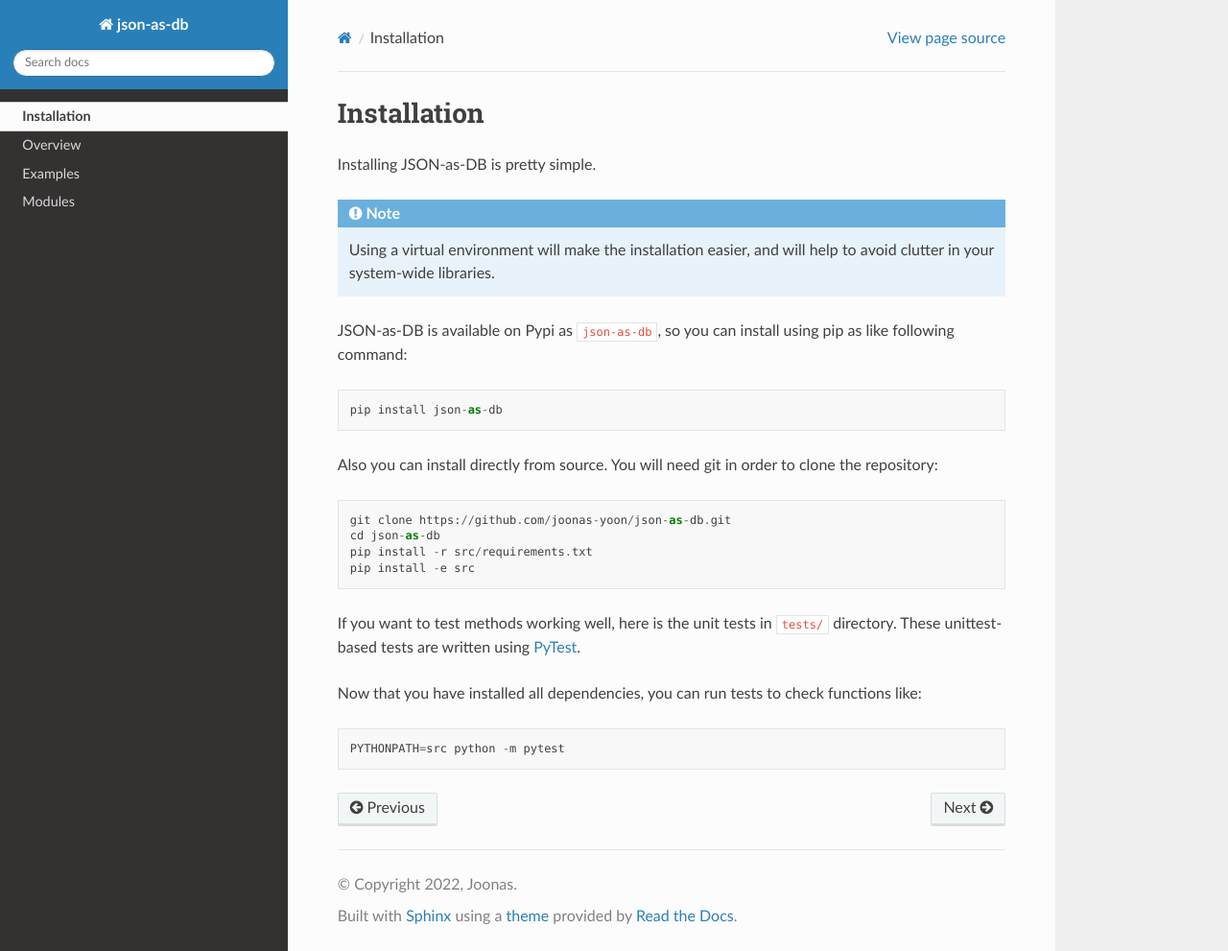
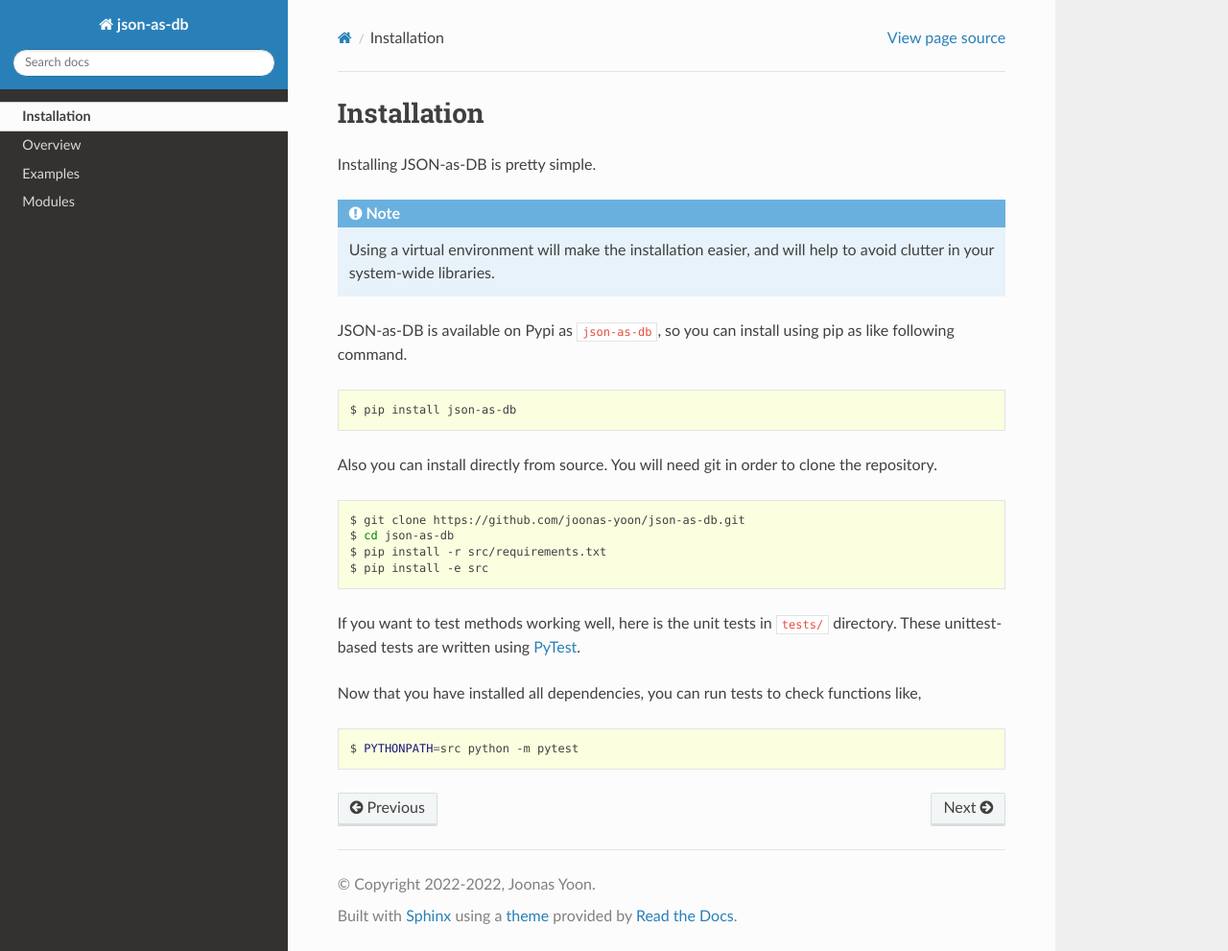
Before and after one commit to joonas-yoon/json-as-db, a Sphinx documentation site: the page built from docs/source/install.rst, in a window 1280 px wide and 991 px high. Shown: the whole window at 96% size. Built offline with Sphinx 7.4.7 and the Read the Docs theme 2.0.0, drawn with Linux system fonts in a browser that asks for light colours; some of the changed lines change nothing that is shown.

Commit message:
docs: update sphinx extensions and metadata

```diff
--- a/docs/source/_static/override.css
+++ b/docs/source/_static/override.css
@@ -1,3 +1,11 @@
+.highlight {
+  background-color: #fbffe0 !important;
+}
+
+.highlight .go {
+  color: #5e6048;
+}
+
 .rst-content .toctree-wrapper ul li {
   margin-top: 4px;
 }
--- a/docs/source/conf.py
+++ b/docs/source/conf.py
@@ -1,5 +1,6 @@
 import os
 import sys
+from datetime import datetime
 
 cwd = os.path.dirname(os.path.realpath(__file__))
 src_dir = os.path.join(cwd, '..', '..', 'src')
@@ -16,17 +17,24 @@ print('Add src/ into pythonpath:', src_dir)
 # https://www.sphinx-doc.org/en/master/usage/configuration.html#project-information
 
 project = 'json-as-db'
-copyright = '2022, Joonas'
+copyright = f'2022-{datetime.now().year}, Joonas Yoon'
 author = 'Joonas'
 release = '0.1.0'
 
 # -- General configuration ---------------------------------------------------
 # https://www.sphinx-doc.org/en/master/usage/configuration.html#general-configuration
 
-extensions = ['sphinx.ext.autodoc', 'sphinx.ext.napoleon']
+extensions = [
+  'sphinx.ext.autodoc',
+  'sphinx.ext.githubpages',
+  'sphinx.ext.napoleon',
+  'sphinx.ext.viewcode',
+  'sphinx_copybutton',
+  'sphinx-prompt',
+]
 
 templates_path = ['_templates']
-exclude_patterns = []
+exclude_patterns = ['Thumbs.db', '.DS_Store']
 
 # The suffix(es) of source filenames.
 # source_suffix = ['.rst', '.md']
--- a/docs/source/install.rst
+++ b/docs/source/install.rst
@@ -8,17 +8,25 @@ Installing JSON-as-DB is pretty simple.
     and will help to avoid clutter in your system-wide libraries.
 
 JSON-as-DB is available on Pypi as ``json-as-db``, so you can install using
-pip as like following command::
+pip as like following command.
+
+.. prompt:: bash
+    :prompts: $
 
     pip install json-as-db
 
+
 Also you can install directly from source. You will need git in order to
-clone the repository::
+clone the repository.
+
+.. prompt:: bash
+    :prompts: $
 
     git clone https://github.com/joonas-yoon/json-as-db.git
     cd json-as-db
     pip install -r src/requirements.txt
     pip install -e src
+
 
 If you want to test methods working well, here is the unit tests in ``tests/``
 directory. These unittest-based tests are written using PyTest_.
@@ -26,6 +34,9 @@ directory. These unittest-based tests are written using PyTest_.
 .. _PyTest: https://docs.pytest.org/
 
 Now that you have installed all dependencies, you can run tests to check
-functions like::
+functions like,
+
+.. prompt:: bash
+    :prompts: $
 
     PYTHONPATH=src python -m pytest
```
Also changed, not shown: docs/readme.md.
